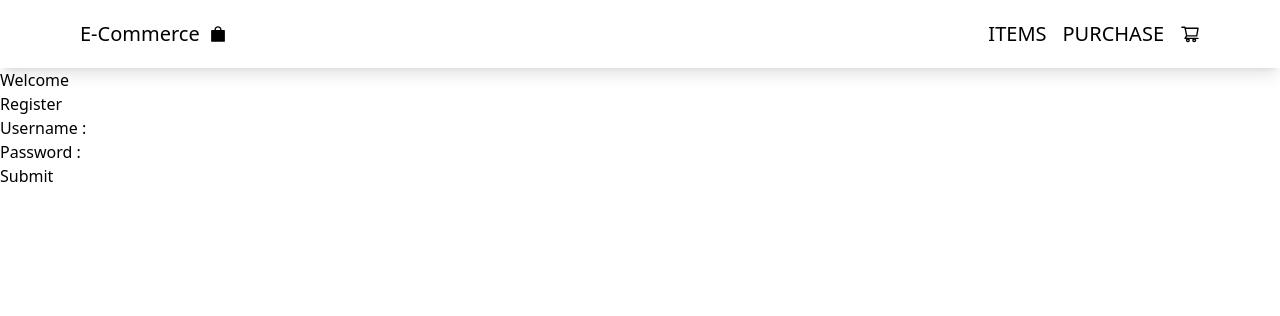
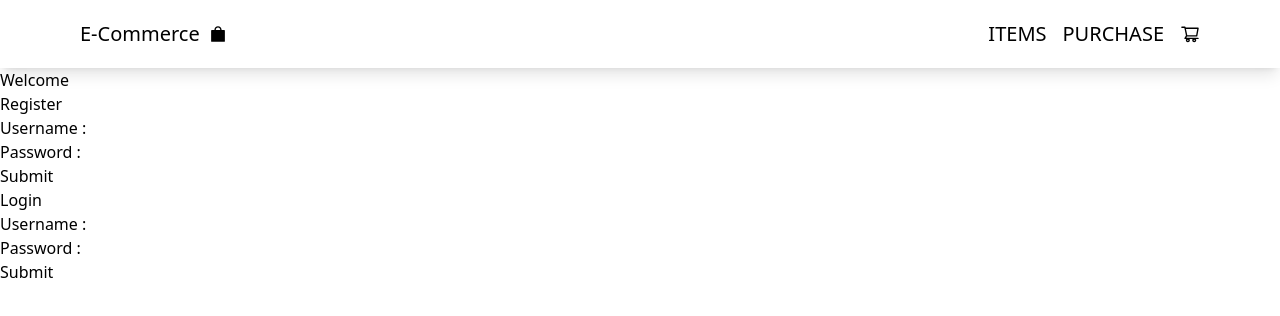
Before and after one commit to paresiqbal/mern-ecommerce, a React (Vite) app in the folder client/: page /auth in a window 1280 px wide. Shown: the top 316 px of the page. Built offline with nearby package versions, Linux system fonts and the light colour scheme.

Commit message:
Login succesfully

```diff
--- a/client/src/pages/auth/Login.tsx
+++ b/client/src/pages/auth/Login.tsx
@@ -1,6 +1,7 @@
 // react
 import { useState, SyntheticEvent } from "react";
 import { useCookies } from "react-cookie";
+import { useNavigate } from "react-router-dom";
 
 // library
 import axios from "axios";
@@ -13,6 +14,8 @@ export default function Login() {
   const [password, setPassword] = useState<string>("");
   const [_, setCookie] = useCookies(["access_token"]);
 
+  const navigate = useNavigate();
+
   const handleSubmit = async (e: SyntheticEvent) => {
     e.preventDefault();
 
@@ -24,6 +27,7 @@ export default function Login() {
       });
       setCookie("access_token", result.data.token);
       localStorage.setItem("userID", result.data.token);
+      navigate("/");
     } catch (err) {
       let errorMessage: string = "";
       switch (err.response.data.type) {
@@ -31,13 +35,12 @@ export default function Login() {
           errorMessage = "User not found";
           break;
         case UserErrors.WRONG_CREDENTIALS:
-          errorMessage.= "Wrong username or password";
+          errorMessage = "Wrong username or password";
           break;
         default:
           errorMessage = "Something went wrong";
-
       }
-     alert("Error" + errorMessage);
+      alert("Error" + errorMessage);
     }
   };
 
--- a/client/src/pages/auth/index.tsx
+++ b/client/src/pages/auth/index.tsx
@@ -1,11 +1,13 @@
 // sub pages
 import Register from "@/pages/auth/Register";
+import Login from "@/pages/auth/Login";
 
 export default function Auth() {
   return (
     <div>
       <h1>Welcome </h1>
       <Register />
+      <Login />
     </div>
   );
 }
```
